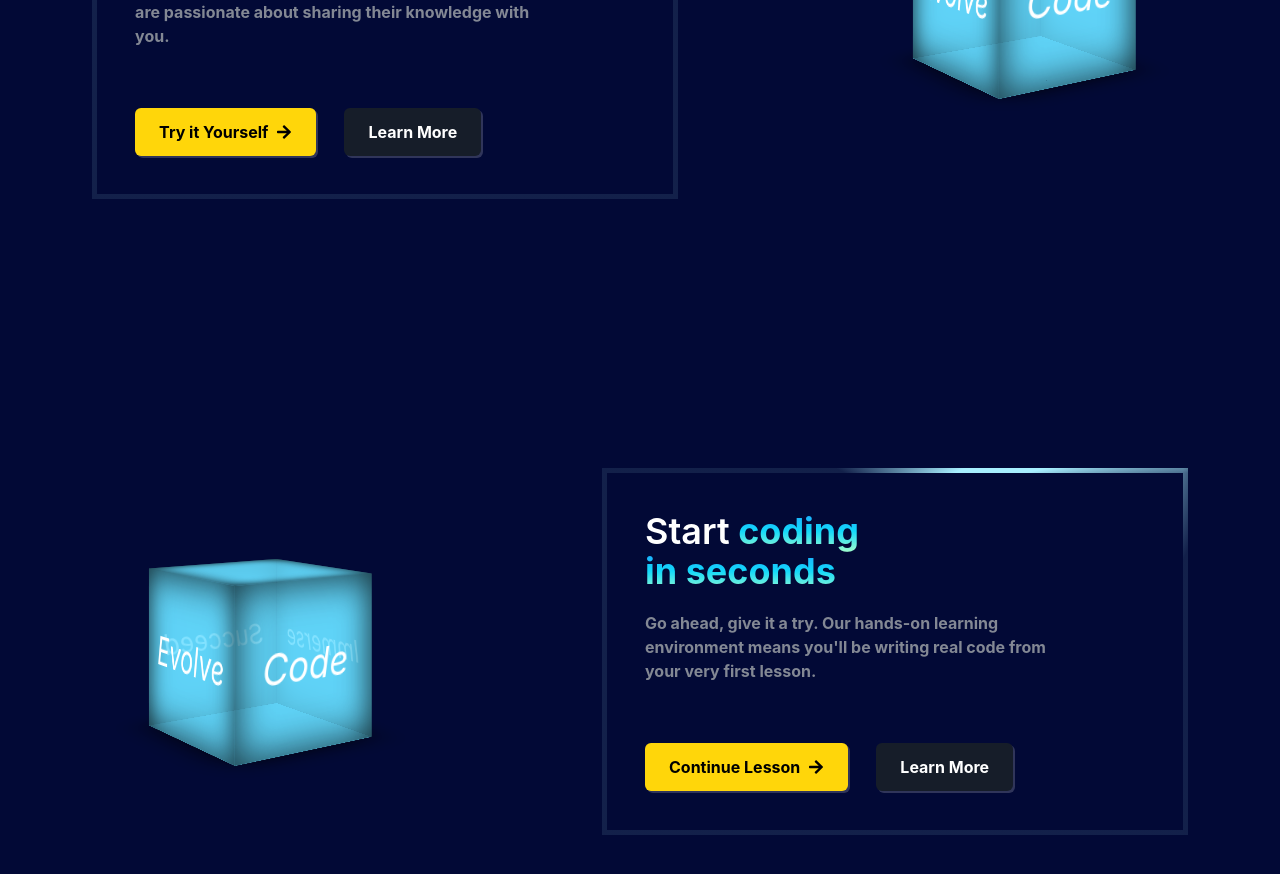
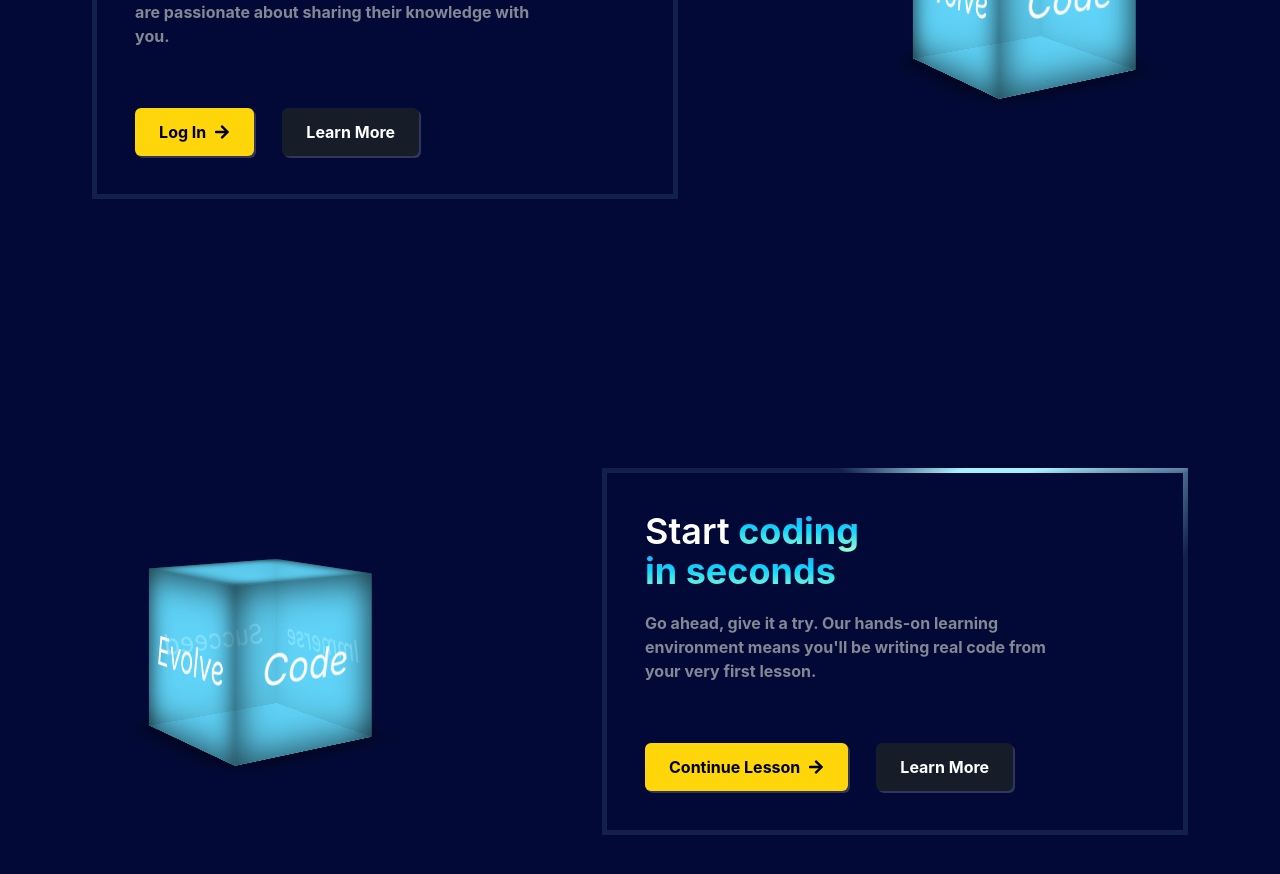
Before and after one commit to VivekYadav193/forEngineers_EdTech, a React (Create React App) app: page / in a window 1280 px wide. Shown: the part 1520-2394 px from the top of the page. Built offline with nearby package versions, Linux system fonts and the light colour scheme; no server answers.

Commit message:
commit 5

```diff
--- a/src/components/core/HomePage/CodeBlocks.jsx
+++ b/src/components/core/HomePage/CodeBlocks.jsx
@@ -3,7 +3,7 @@ import { TypeAnimation } from "react-type-animation";
 
 const CodeBlocks = ({ codeblock, codeColor, grad }) => {
   return (
-    <div className="h-[320px]   z-[100]  code-border flex flex-row py-3  sm:text-sm leading-[18px] sm:leading-6 relative w-[400px] lg:w-[400px]">
+    <div className="h-[320px]   z-[100]  code-border flex flex-row py-3  sm:text-sm leading-[18px] sm:leading-6 relative  w-[300px] md:w-[400px]   lg:w-[400px]">
       {/* Gradient */}
       {grad}
 
--- a/src/pages/Home.jsx
+++ b/src/pages/Home.jsx
@@ -125,13 +125,13 @@ function Home() {
               "Our courses are designed and taught by industry experts who have years of experience in coding and are passionate about sharing their knowledge with you."
             }
             ctabtn1={{
-              btnText: "Try it Yourself",
-              link: "/signup",
+              btnText: "Log In",
+              link: "/login",
               active: true,
             }}
             ctabtn2={{
               btnText: "Learn More",
-              link: "/signup",
+              link: "/about",
               active: false,
             }}
             codeColor={"text-yellow-25"}
```
